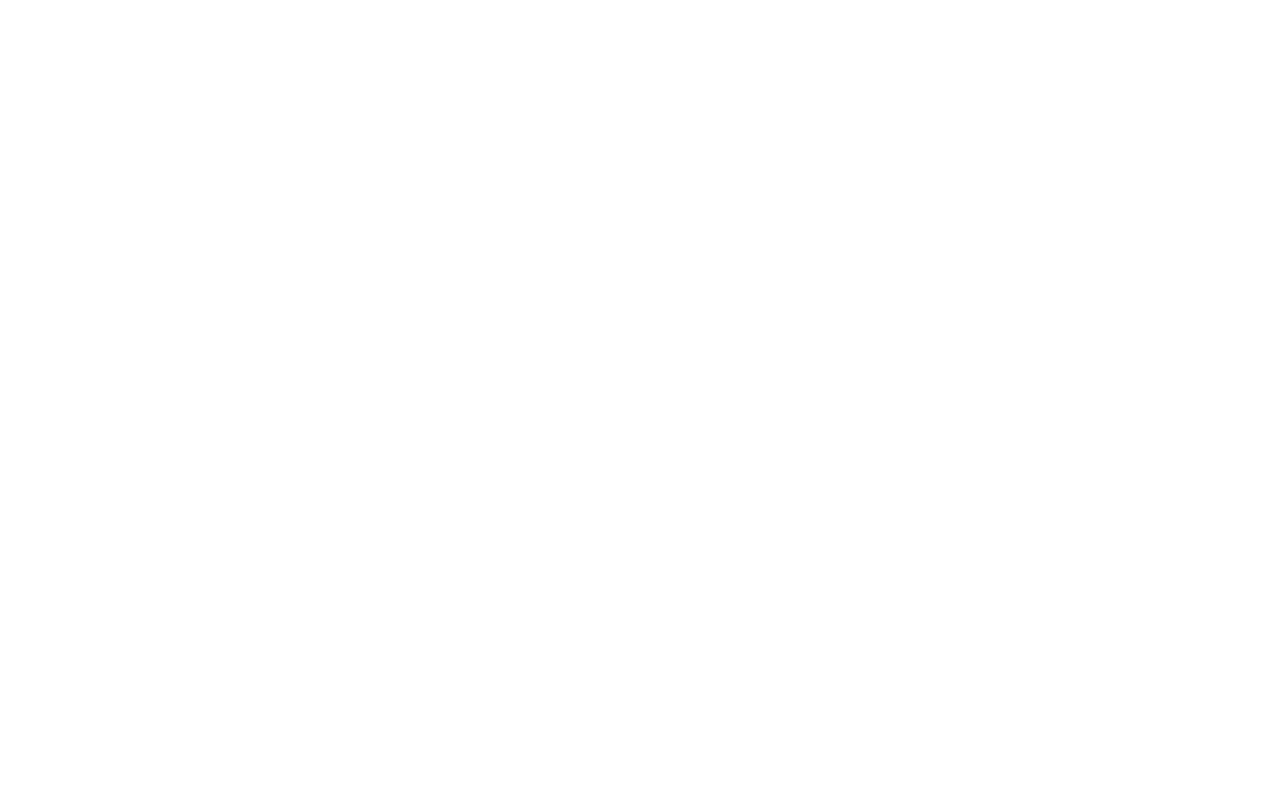
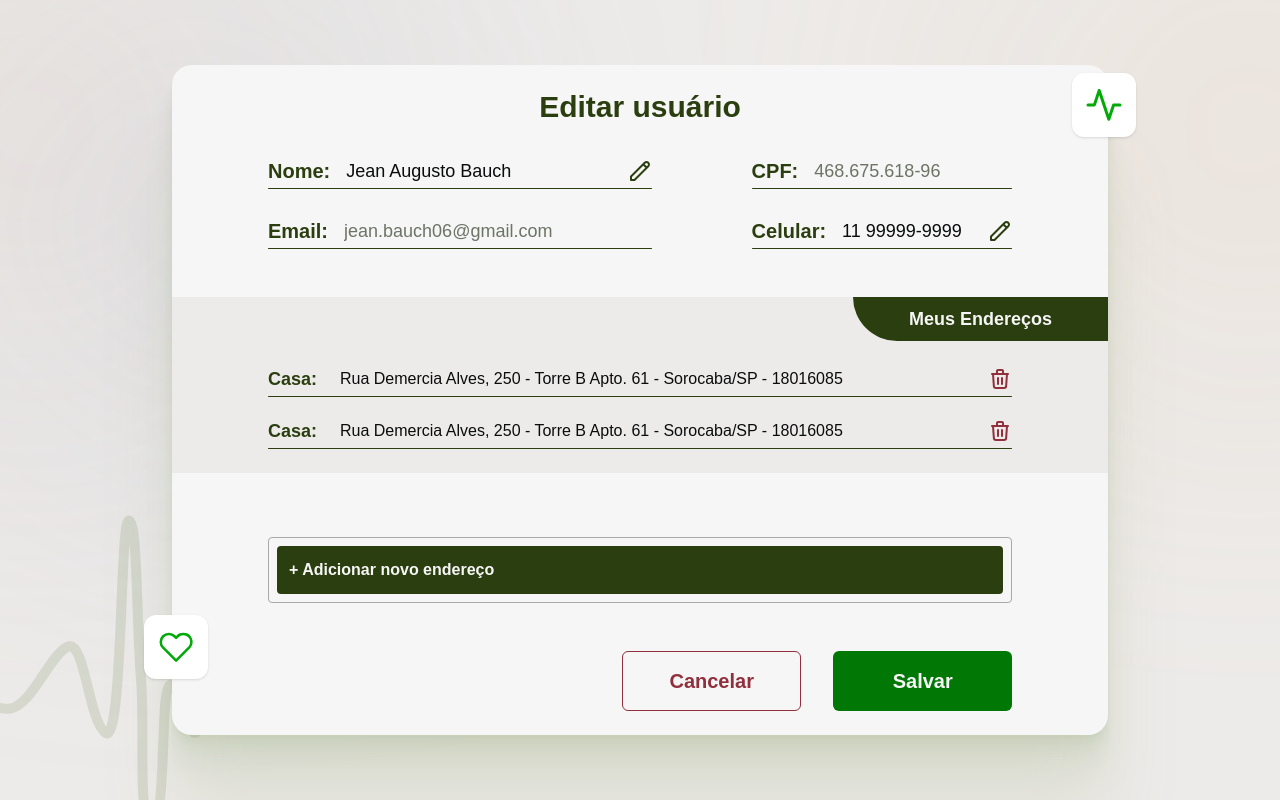
Before and after one commit to JeanBauch/suplee, a Nuxt app: page /usuario/editar-perfil in a window 1280 px wide. Before the commit this address had no page. Built offline with nearby package versions, Linux system fonts and the light colour scheme.

Commit message:
feat: create new page-static-edit-user

```diff
--- /dev/null
+++ b/components/atoms/InputBottomLine.vue
@@ -0,0 +1,50 @@
+<template>
+  <div class="w-full pb-1 relative flex items-center after:content-[''] after:w-full after:h-[1px] after:left-0 after:bottom-0 after:absolute after:bg-primary-olivia-dark after:rounded-full">
+    <label
+      :for="propsInputButtomLine.inputKey"
+      :class="small ? 'text-base' : 'text-lg lg:text-xl'"
+      class="font-semibold text-primary-olivia-dark"
+    >
+      {{ propsInputButtomLine.label }}:
+    </label>
+    <input
+      :id="propsInputButtomLine.inputKey"
+      type="text"
+      :name="propsInputButtomLine.inputKey"
+      :class="[
+        propsInputButtomLine.isModified ? 'text-dark-normal' : 'text-secondary-green-gray-dark',
+        propsInputButtomLine.small ? 'text-base' : 'text-base lg:text-lg',
+        propsInputButtomLine.small ? 'text-right' : 'text-left',
+        propsInputButtomLine.small ? 'mr-0' : 'mr-8',
+      ]"
+      class="bg-transparent outline-none ml-4 w-full"
+      :value="userComputed.value"
+      :disabled="!propsInputButtomLine.isModified"
+    >
+    <PencilIcon v-if="(propsInputButtomLine.isModified && !small)" class="absolute right-0 h-6 w-6 text-primary-olivia-dark z-10" />
+  </div>
+</template>
+
+<script setup lang="ts">
+import { PencilIcon } from "@heroicons/vue/outline";
+
+const propsInputButtomLine = defineProps<{
+  isModified: boolean;
+  label: string;
+  inputKey: string;
+  small?: boolean;
+}>();
+
+const userComputed = computed(() => ({
+  value: propsInputButtomLine.label === "Nome"
+    ? "Jean Augusto Bauch"
+    : propsInputButtomLine.label === "CPF"
+      ? "468.675.618-96"
+      : propsInputButtomLine.label === "Email"
+        ? "jean.bauch06@gmail.com"
+        : propsInputButtomLine.label === "Celular"
+          ? "11 99999-9999"
+          : ""
+}));
+
+</script>
--- /dev/null
+++ b/components/atoms/ListAddressUser.vue
@@ -0,0 +1,16 @@
+<template>
+  <div class="w-full flex items-center pb-1 relative after:content-[''] after:w-full after:h-[1px] after:left-0 after:bottom-0 after:absolute after:bg-primary-olivia-dark after:rounded-full">
+    <h3 class="font-semibold text-lg text-primary-olivia-dark w-14">
+      Casa:
+    </h3>
+    <p class="text-dark-normal ml-4 pr-6 md:pr-0">
+      Rua Demercia Alves, 250 - Torre B Apto. 61 - Sorocaba/SP - 18016085
+    </p>
+    <TrashIcon class="absolute right-0 h-6 w-6 text-[#912f3c] z-10 cursor-pointer" />
+  </div>
+</template>
+
+<script setup>
+import { TrashIcon } from "@heroicons/vue/outline";
+
+</script>
--- /dev/null
+++ b/components/organisms/EditUser.vue
@@ -0,0 +1,116 @@
+<template>
+  <main class="flex flex-col gap-12 w-full max-w-[58.5rem] py-6 bg-complement-background-white rounded-[1.25rem] shadow-green-perso relative">
+    <section class="w-full flex flex-col justify-center items-center">
+      <h1 class="font-semibold text-3xl text-primary-olivia-dark">
+        Editar usuário
+      </h1>
+      <div class="px-12 md:px-24 flex flex-col gap-3 md:gap-7 w-full mt-8">
+        <div class="flex flex-col md:flex-row justify-between gap-3 md:gap-0">
+          <div class="w-full md:w-[60%] pr-0 md:pr-12">
+            <div class="w-full md:max-w-sm">
+              <atoms-input-bottom-line :label="'Nome'" :input-key="'name-user'" :is-modified="true" />
+            </div>
+          </div>
+          <div class="w-full md:w-[35%]">
+            <atoms-input-bottom-line :label="'CPF'" :input-key="'cpf-user'" :is-modified="false" />
+          </div>
+        </div>
+        <div class="flex flex-col md:flex-row justify-between gap-3 md:gap-0">
+          <div class="w-full md:w-[60%] pr-0 md:pr-12">
+            <div class="w-full md:max-w-sm">
+              <atoms-input-bottom-line :label="'Email'" :input-key="'email-user'" :is-modified="false" />
+            </div>
+          </div>
+          <div class="w-full md:w-[35%]">
+            <atoms-input-bottom-line :label="'Celular'" :input-key="'cellphone-user'" :is-modified="true" />
+          </div>
+        </div>
+      </div>
+    </section>
+    <section class="w-full flex flex-col justify-center items-center relative bg-complement-background-soft">
+      <div class="self-end relative right-0 top-0 px-14 py-2 rounded-bl-full bg-primary-olivia-dark flex justify-center items-center">
+        <h2 class="text-complement-background-white font-semibold text-lg">
+          Meus Endereços
+        </h2>
+      </div>
+      <div class="flex flex-col gap-5 py-6 w-full px-12 md:px-24">
+        <atoms-list-address-user />
+        <atoms-list-address-user />
+      </div>
+    </section>
+    <section class="w-full flex justify-center items-center px-12 md:px-24">
+      <atoms-accordion :title-accordion="'+ Adicionar novo endereço'" class="w-full">
+        <div class="flex flex-col gap-6 w-full rounded-lg pt-2 px-6">
+          <div class="w-full grid grid-cols-1 md:grid-cols-3 gap-x-16 gap-y-3">
+            <div class="w-full">
+              <atoms-input-bottom-line :label="'CEP'" :input-key="'cep-address'" :is-modified="true" small />
+            </div>
+            <div class="md:col-span-2 w-full">
+              <atoms-input-bottom-line :label="'Destinatário'" :input-key="'name-remetende'" :is-modified="true" small />
+            </div>
+            <div>
+              <atoms-input-bottom-line :label="'Estado'" :input-key="'state-address'" :is-modified="true" small />
+            </div>
+            <div>
+              <atoms-input-bottom-line :label="'Cidade'" :input-key="'city-address'" :is-modified="true" small />
+            </div>
+            <div>
+              <atoms-input-bottom-line :label="'Bairro'" :input-key="'district-address'" :is-modified="true" small />
+            </div>
+            <div>
+              <atoms-input-bottom-line :label="'Número'" :input-key="'number-address'" :is-modified="true" small />
+            </div>
+            <div>
+              <atoms-input-bottom-line :label="'Rua'" :input-key="'street-address'" :is-modified="true" small />
+            </div>
+            <div class="hidden md:block" />
+            <div>
+              <atoms-input-bottom-line :label="'Tel'" :input-key="'phone'" :is-modified="true" small />
+            </div>
+            <div>
+              <atoms-input-bottom-line :label="'Local'" :input-key="'type-home'" :is-modified="true" small />
+            </div>
+            <div>
+              <atoms-input-bottom-line :label="'Comp.'" :input-key="'complement-address'" :is-modified="true" small />
+            </div>
+          </div>
+          <div class="w-full flex justify-center items-center md:px-72">
+            <button class="px-20 py-1 bg-primary-green-dark rounded-md">
+              <p class="font-semibold text-complement-background-white">
+                Adicionar
+              </p>
+            </button>
+          </div>
+        </div>
+      </atoms-accordion>
+    </section>
+    <section class="w-full flex justify-end items-center gap-5">
+      <div class="w-full md:w-5/12 flex gap-8 px-12 md:px-0 md:mr-24">
+        <button class="border border-[#912f3c] rounded-md w-[80%] transition-all duration-300 group hover:bg-[#912f3c]" @click="pushToHome">
+          <h2 class="font-semibold text-xl text-[#912f3c] capitalize group-hover:text-complement-background-white">
+            Cancelar
+          </h2>
+        </button>
+        <atoms-button-action-next-step-user :label-button="'Salvar'" :pending="false" />
+      </div>
+    </section>
+
+    <!-- BG Complement -->
+    <div class="hidden md:flex absolute bottom-14 left-2 md:-left-7 w-16 h-16 bg-[#FFF] justify-center items-center rounded-xl shadow">
+      <img src="/icons/icon-heart.svg" width="36" height="36" class="w-9 h-9" alt="Icone de coração simbolizanção saúde">
+    </div>
+    <div class="absolute top-2 right-2 md:-right-7 w-16 h-16 bg-[#FFF] flex justify-center items-center rounded-xl shadow">
+      <img src="/icons/icon-vital.svg" width="36" height="36" class="w-9 h-9" alt="Icone de coração simbolizanção saúde">
+    </div>
+  </main>
+</template>
+
+<script setup>
+
+const router = useRouter();
+
+function pushToHome () {
+  router.push("/");
+}
+
+</script>
--- /dev/null
+++ b/pages/usuario/editar-perfil/index.vue
@@ -0,0 +1,12 @@
+<template>
+  <div class="w-screen min-h-screen bg-complement-background-soft relative z-0 overflow-hidden flex justify-center items-center">
+    <atoms-bg-hero />
+    <Html lang="pt-br">
+      <Head>
+        <Title>Suplee - editar usuário</Title>
+        <Meta name="description" content="Página dedicada ao usuário cadastrar ou logar com uma conta existente na Suplee!" />
+      </Head>
+    </Html>
+    <organisms-edit-user />
+  </div>
+</template>
```
